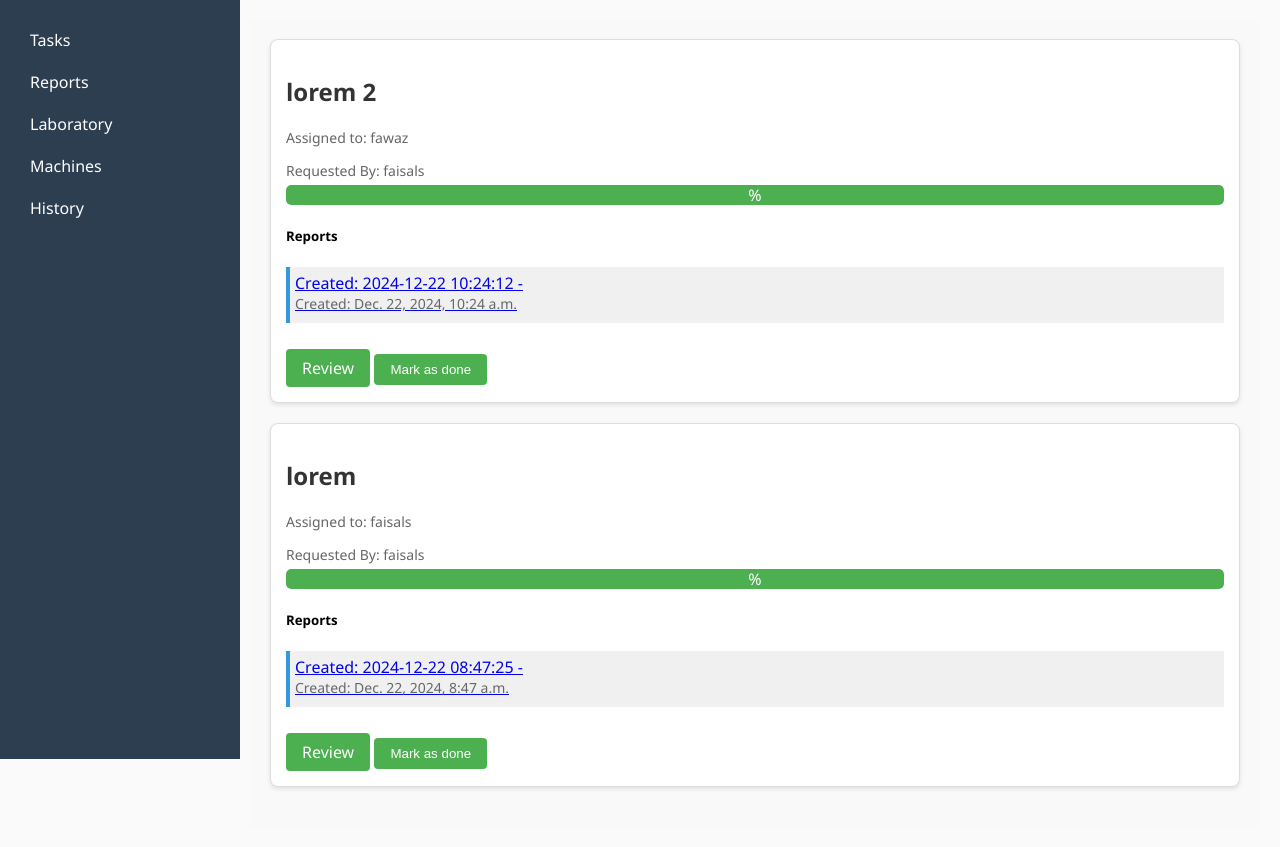
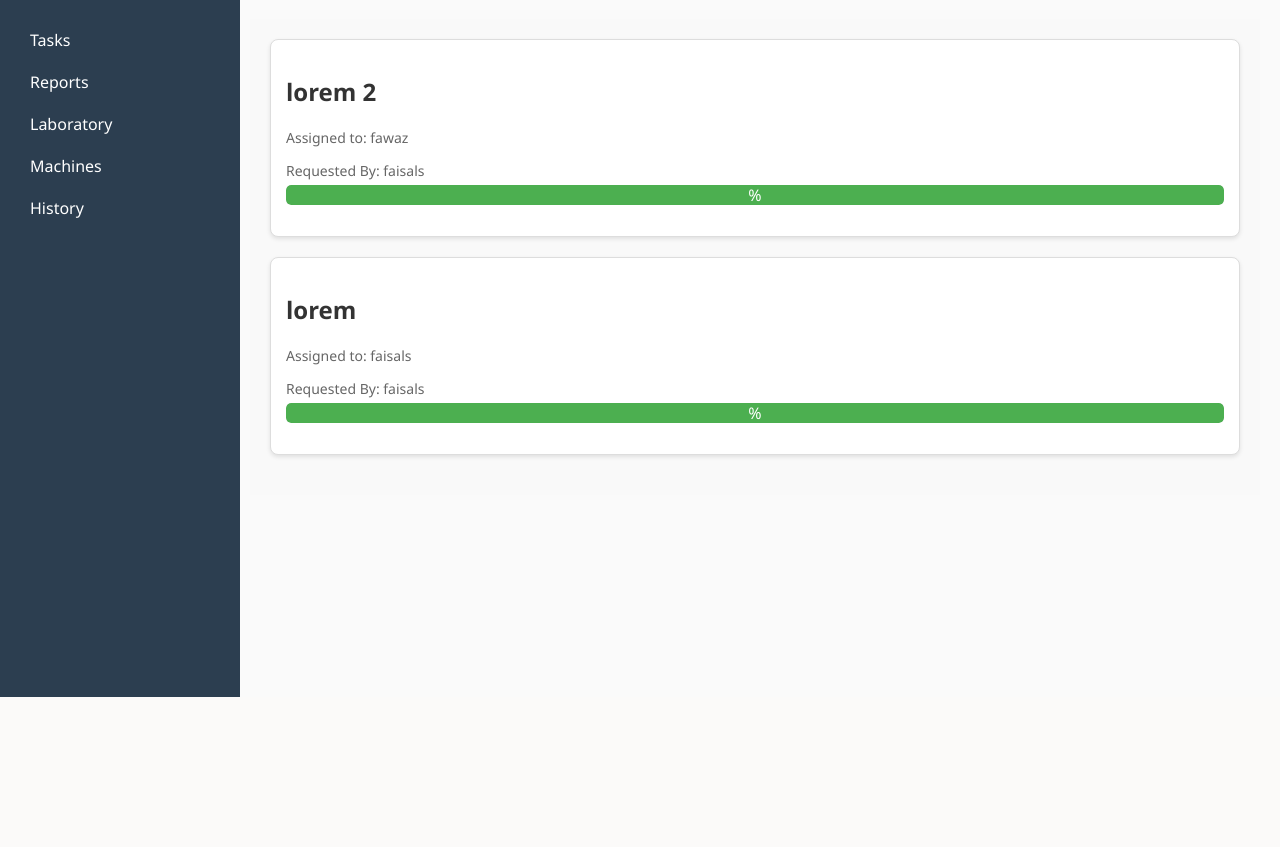
Before and after one commit to KBiR200/LabUI, a Django app: page /dashboard/ in a window 1280 px wide. Shown: the part 103-950 px from the top of the page. After the commit the page ends 800 px from the top, so only its background shows below. Run offline with Django 5.2, Linux system fonts and the light colour scheme; a user stored in the database is signed in; data comes from the database, SQL or seed files in the repository.

Commit message:
refactor layout and clean up unused report section in myview.html

```diff
--- a/templates/myview.html
+++ b/templates/myview.html
@@ -234,14 +234,13 @@
 </head>
 <body>
     {% include "components/navbar8.html" %}
-    <div class="main" >
+    <div class="main">
         <div class="sidebar">
             <a href="#" data-target="tasks">Tasks</a>
             <a href="#" data-target="reports">Reports</a>
             <a href="#" data-target="laboratory">Laboratory</a>
             <a href="#" data-target="machines">Machines</a>
             <a href="#" data-target="tasks_hstry">History</a>
-
         </div>
         <div class="content">
             <div id="tasks" class="section active">
@@ -263,25 +262,11 @@
 
                     <!-- Reports List -->
                     <ul class="reports-list">
-                        <h5>Reports</h5>
-                        {% for report in task.task_report.all %}
-                        <a href="{% url 'show_report' report.id %}">
-                            <li class="report-item">
-                                {{ report.title }} - <span class="details">Created: {{ report.date_added }}</span>
-                            </li>
-                        </a>
-                        {% endfor %}
+                        <!-- Reports will be listed here -->
                     </ul>
-
-                    <!-- Action Buttons -->
-                    <a class="create-report-btn" href="{% url "new_report" task.id %}">Review</a>
-                    <form method="POST" style="display: inline;" action="{% url "submit_task" task.id %}">
-                        {% csrf_token %}
-                        <button type="submit" class="complete-task-btn">Mark as done</button>
-                    </form>
-                    <!-- Optionally, other task related actions can be added here -->
                 </div>
                 {% endfor %}
             </div>
         </div>
-    </body>
+    </div>
+</body>
```
